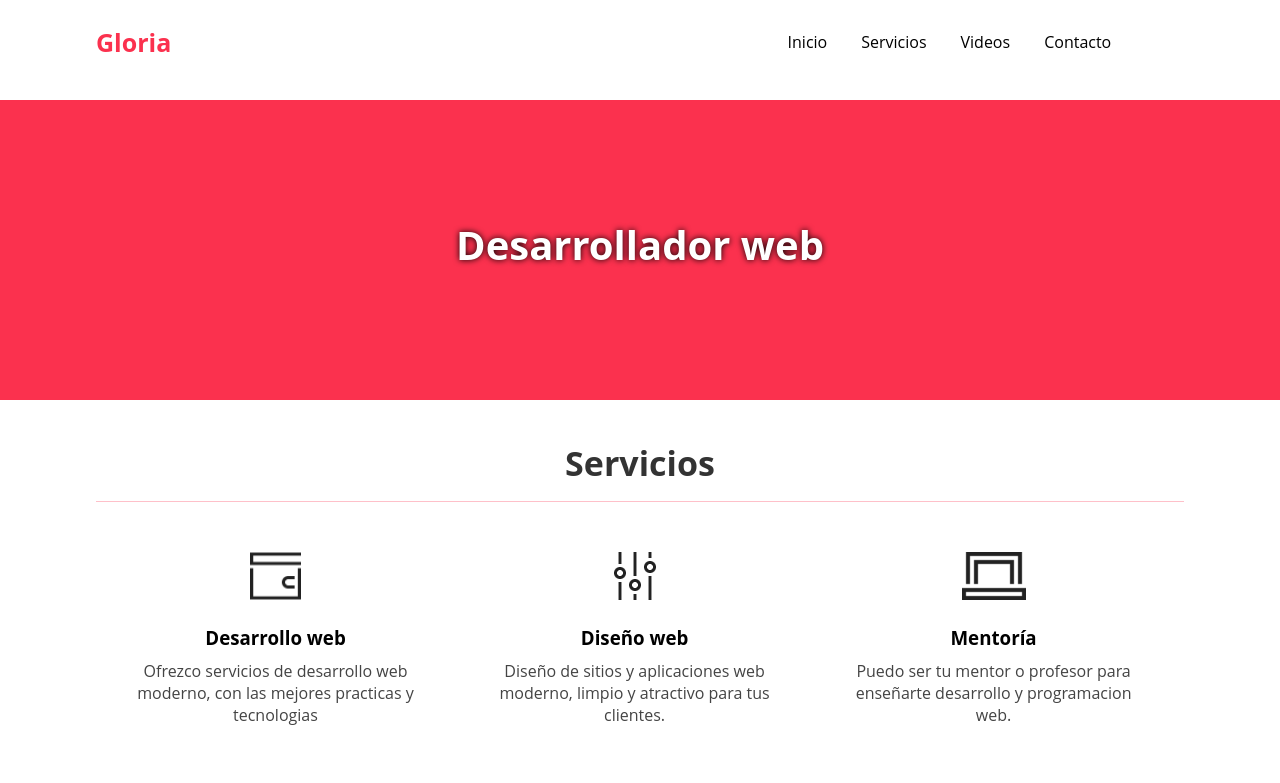
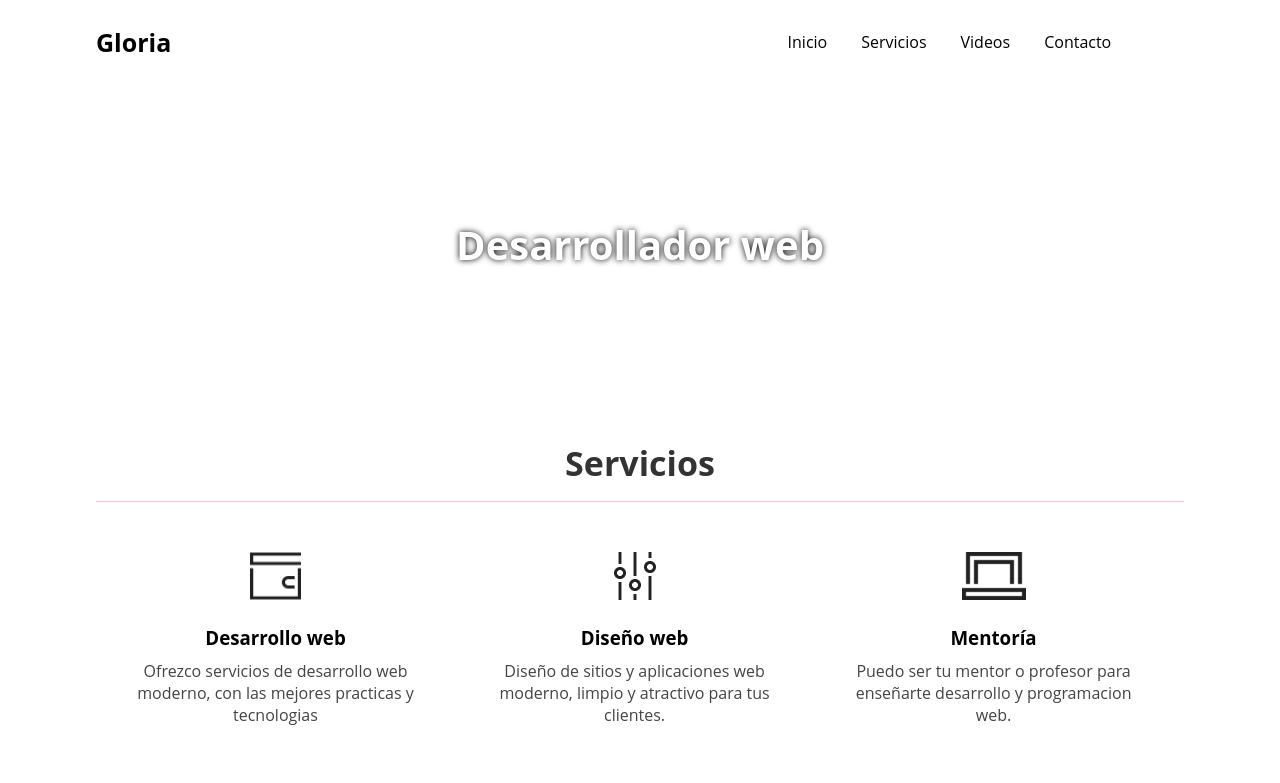
Before and after one commit to gloriaHdez/pwaExample, a plain HTML site: page index.html in a window 1280 px wide. Shown: the top 783 px of the page. Drawn offline with nearby package versions, Linux system fonts and the light colour scheme.

Commit message:
second commit

```diff
--- a/css/style.css
+++ b/css/style.css
@@ -36,7 +36,7 @@ html, body{
 #logo h1{
 	font-weight: bold;
 	font-size: 25px;
-	color: #FB314E;
+	color: #000;/* #FB314E;*/
 }
 
 #menu{
@@ -64,7 +64,7 @@ color: #FB314E;
 
 #slider{
 	height: 300px;
-	background: #FB314E;
+	background: #0000; /*#FB314E;*/
 
 }
 #slider h2{
```
